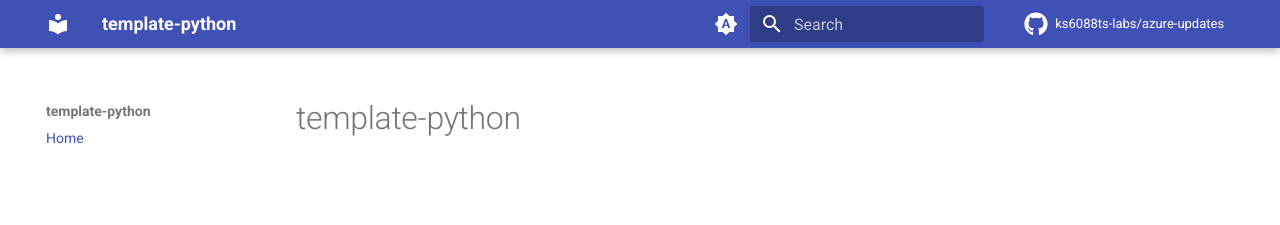
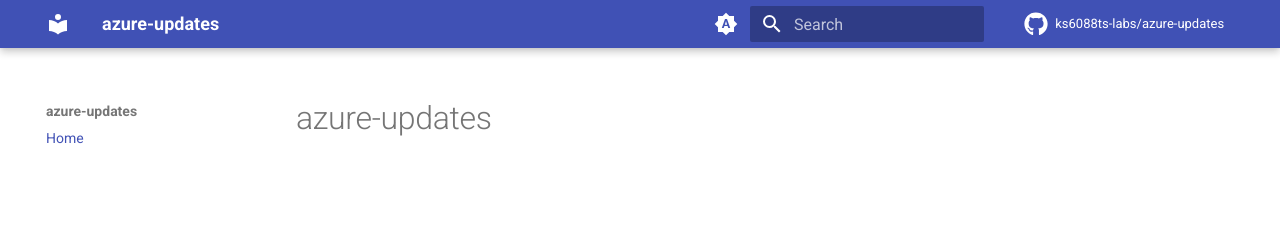
Before and after one commit to ks6088ts-labs/azure-updates, an MkDocs documentation site: the page built from docs/index.md, in a window 1280 px wide. Shown: the top 225 px of the page. Built offline with MkDocs 1.6.1 and Material for MkDocs 9.7.7, drawn with Linux system fonts in a browser that asks for light colours; comment, search, counter and statistics services are not loaded.

Commit message:
template-python -> azure-updates

```diff
--- a/README.md
+++ b/README.md
@@ -4,7 +4,7 @@
 [![ghcr-release](https://github.com/ks6088ts-labs/azure-updates/actions/workflows/ghcr-release.yaml/badge.svg)](https://github.com/ks6088ts-labs/azure-updates/actions/workflows/ghcr-release.yaml)
 [![docs](https://github.com/ks6088ts-labs/azure-updates/actions/workflows/github-pages.yaml/badge.svg)](https://github.com/ks6088ts-labs/azure-updates/actions/workflows/github-pages.yaml)
 
-# template-python
+# azure-updates
 
 This is a template repository for Python
 
--- a/docs/index.md
+++ b/docs/index.md
@@ -1 +1 @@
-# template-python
+# azure-updates
--- a/mkdocs.yml
+++ b/mkdocs.yml
@@ -1,5 +1,5 @@
 # yaml-language-server: $schema=https://squidfunk.github.io/mkdocs-material/schema.json
-site_name: template-python
+site_name: azure-updates
 site_url: ""
 repo_url: https://github.com/ks6088ts-labs/azure-updates
 repo_name: ks6088ts-labs/azure-updates
--- a/pyproject.toml
+++ b/pyproject.toml
@@ -1,5 +1,5 @@
 [project]
-name = "template-python"
+name = "azure-updates"
 version = "0.0.1"
 description = "A GitHub template repository for Python"
 readme = "README.md"
```
Also changed, not shown: 5 other files.
